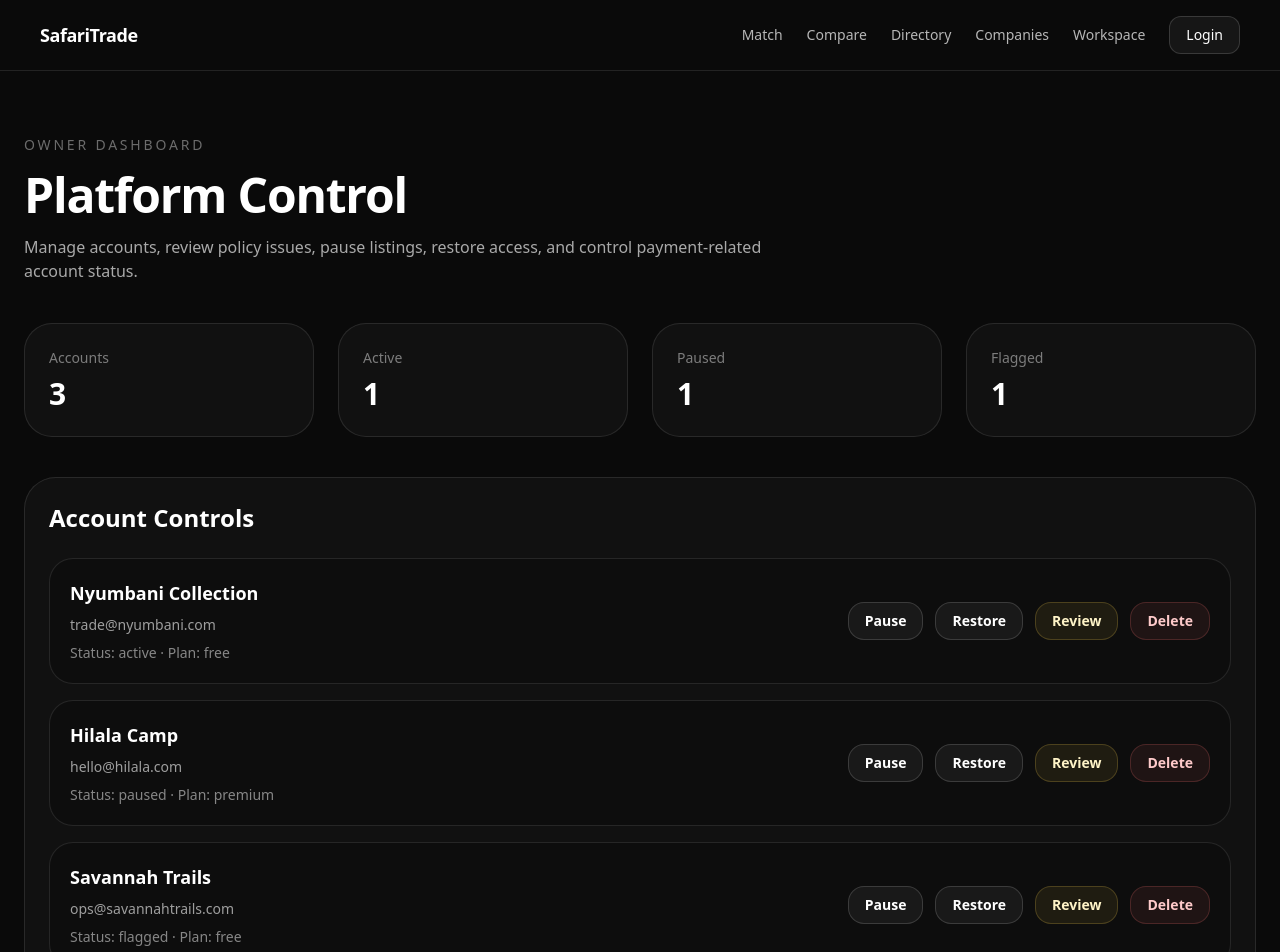
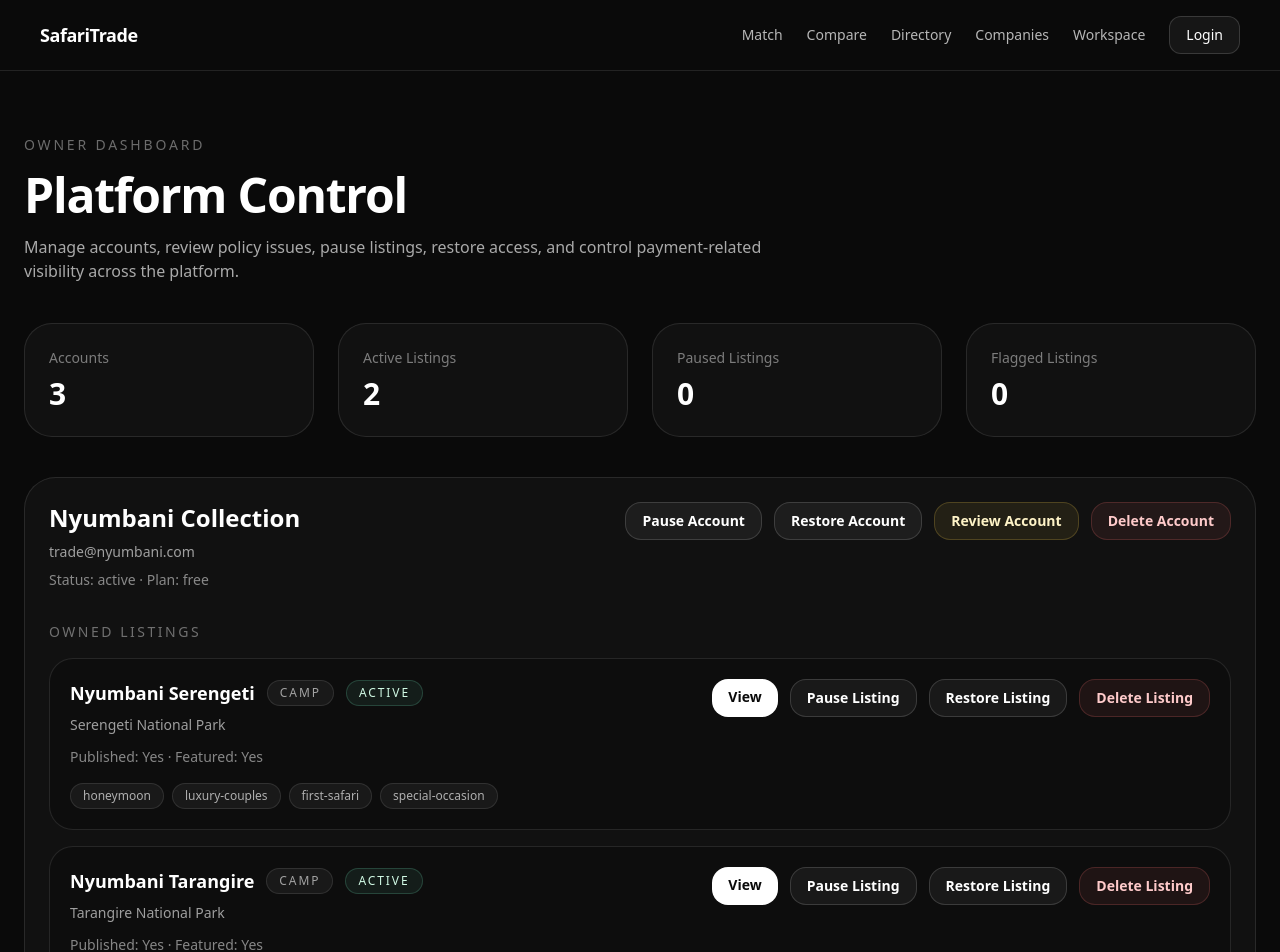
Before and after one commit to aisafarimarketing-ux/safari-trade-directory, a Next.js app: page /owner/dashboard in a window 1280 px wide. Shown: the top 952 px of the page. Built offline with nearby package versions, Linux system fonts and the light colour scheme.

Commit message:
Update page.tsx

```diff
--- a/src/app/owner/dashboard/page.tsx
+++ b/src/app/owner/dashboard/page.tsx
@@ -1,22 +1,24 @@
 "use client";
+
+import { listings } from "../../../data/listings";
 
 const sampleAccounts = [
   {
-    id: "1",
+    id: "acct-nyumbani",
     name: "Nyumbani Collection",
     email: "trade@nyumbani.com",
     status: "active",
     plan: "free",
   },
   {
-    id: "2",
+    id: "acct-hilala",
     name: "Hilala Camp",
     email: "hello@hilala.com",
     status: "paused",
     plan: "premium",
   },
   {
-    id: "3",
+    id: "acct-savannah",
     name: "Savannah Trails",
     email: "ops@savannahtrails.com",
     status: "flagged",
@@ -44,28 +46,48 @@ export default function OwnerDashboardPage() {
 
         <p className="mt-4 max-w-3xl text-white/65">
           Manage accounts, review policy issues, pause listings, restore access,
-          and control payment-related account status.
+          and control payment-related visibility across the platform.
         </p>
 
         <div className="mt-10 grid gap-6 md:grid-cols-4">
-          <StatCard label="Accounts" value="3" />
-          <StatCard label="Active" value="1" />
-          <StatCard label="Paused" value="1" />
-          <StatCard label="Flagged" value="1" />
+          <StatCard label="Accounts" value={String(sampleAccounts.length)} />
+          <StatCard
+            label="Active Listings"
+            value={String(
+              listings.filter((listing) => listing.accountStatus === "active")
+                .length,
+            )}
+          />
+          <StatCard
+            label="Paused Listings"
+            value={String(
+              listings.filter((listing) => listing.accountStatus === "paused")
+                .length,
+            )}
+          />
+          <StatCard
+            label="Flagged Listings"
+            value={String(
+              listings.filter((listing) => listing.accountStatus === "flagged")
+                .length,
+            )}
+          />
         </div>
 
-        <div className="mt-10 rounded-[32px] border border-white/10 bg-white/[0.03] p-6">
-          <h2 className="text-2xl font-semibold">Account Controls</h2>
+        <div className="mt-10 space-y-6">
+          {sampleAccounts.map((account) => {
+            const ownedListings = listings.filter(
+              (listing) => listing.ownerAccountId === account.id,
+            );
 
-          <div className="mt-6 space-y-4">
-            {sampleAccounts.map((account) => (
+            return (
               <div
                 key={account.id}
-                className="rounded-[24px] border border-white/10 bg-black/20 p-5"
+                className="rounded-[32px] border border-white/10 bg-white/[0.03] p-6"
               >
-                <div className="flex flex-col gap-4 md:flex-row md:items-center md:justify-between">
+                <div className="flex flex-col gap-4 md:flex-row md:items-start md:justify-between">
                   <div>
-                    <h3 className="text-lg font-semibold">{account.name}</h3>
+                    <h2 className="text-2xl font-semibold">{account.name}</h2>
                     <p className="mt-2 text-sm text-white/60">{account.email}</p>
                     <p className="mt-2 text-sm text-white/50">
                       Status: {account.status} · Plan: {account.plan}
@@ -77,31 +99,115 @@ export default function OwnerDashboardPage() {
                       className="rounded-2xl border border-white/15 bg-white/5 px-4 py-2 text-sm font-semibold text-white"
                       type="button"
                     >
-                      Pause
+                      Pause Account
                     </button>
                     <button
                       className="rounded-2xl border border-white/15 bg-white/5 px-4 py-2 text-sm font-semibold text-white"
                       type="button"
                     >
-                      Restore
+                      Restore Account
                     </button>
                     <button
                       className="rounded-2xl border border-amber-300/20 bg-amber-300/[0.08] px-4 py-2 text-sm font-semibold text-amber-100"
                       type="button"
                     >
-                      Review
+                      Review Account
                     </button>
                     <button
                       className="rounded-2xl border border-red-400/20 bg-red-400/[0.08] px-4 py-2 text-sm font-semibold text-red-200"
                       type="button"
                     >
-                      Delete
+                      Delete Account
                     </button>
                   </div>
                 </div>
+
+                <div className="mt-8">
+                  <p className="text-sm uppercase tracking-[0.18em] text-white/40">
+                    Owned Listings
+                  </p>
+
+                  {ownedListings.length === 0 ? (
+                    <div className="mt-4 rounded-[24px] border border-white/10 bg-black/20 p-5 text-sm text-white/55">
+                      No listings linked to this account yet.
+                    </div>
+                  ) : (
+                    <div className="mt-4 grid gap-4">
+                      {ownedListings.map((listing) => (
+                        <div
+                          key={listing.id}
+                          className="rounded-[24px] border border-white/10 bg-black/20 p-5"
+                        >
+                          <div className="flex flex-col gap-4 md:flex-row md:items-start md:justify-between">
+                            <div>
+                              <div className="flex flex-wrap items-center gap-3">
+                                <h3 className="text-lg font-semibold">
+                                  {listing.name}
+                                </h3>
+                                <span className="rounded-full border border-white/10 bg-white/5 px-3 py-1 text-xs uppercase tracking-[0.16em] text-white/60">
+                                  {listing.kind.replace("-", " ")}
+                                </span>
+                                <StatusPill status={listing.accountStatus} />
+                              </div>
+
+                              <p className="mt-2 text-sm text-white/60">
+                                {listing.location}
+                              </p>
+
+                              <p className="mt-3 text-sm text-white/50">
+                                Published: {listing.published ? "Yes" : "No"} ·
+                                Featured: {listing.featured ? "Yes" : "No"}
+                              </p>
+                            </div>
+
+                            <div className="flex flex-wrap gap-3">
+                              <a
+                                href={`/profiles/${listing.slug}`}
+                                className="rounded-2xl bg-white px-4 py-2 text-sm font-semibold text-neutral-950"
+                              >
+                                View
+                              </a>
+                              <button
+                                className="rounded-2xl border border-white/15 bg-white/5 px-4 py-2 text-sm font-semibold text-white"
+                                type="button"
+                              >
+                                Pause Listing
+                              </button>
+                              <button
+                                className="rounded-2xl border border-white/15 bg-white/5 px-4 py-2 text-sm font-semibold text-white"
+                                type="button"
+                              >
+                                Restore Listing
+                              </button>
+                              <button
+                                className="rounded-2xl border border-red-400/20 bg-red-400/[0.08] px-4 py-2 text-sm font-semibold text-red-200"
+                                type="button"
+                              >
+                                Delete Listing
+                              </button>
+                            </div>
+                          </div>
+
+                          <div className="mt-4 flex flex-wrap gap-2">
+                            {listing.matchAttributes.idealFor
+                              .slice(0, 4)
+                              .map((tag) => (
+                                <span
+                                  key={tag}
+                                  className="rounded-full border border-white/10 bg-white/5 px-3 py-1 text-xs text-white/65"
+                                >
+                                  {tag}
+                                </span>
+                              ))}
+                          </div>
+                        </div>
+                      ))}
+                    </div>
+                  )}
+                </div>
               </div>
-            ))}
-          </div>
+            );
+          })}
         </div>
 
         <div className="mt-10">
@@ -132,3 +238,25 @@ function StatCard({
     </div>
   );
 }
+
+function StatusPill({
+  status,
+}: {
+  status: "active" | "paused" | "flagged" | "deleted";
+}) {
+  const styles = {
+    active:
+      "border-emerald-300/20 bg-emerald-300/[0.08] text-emerald-100",
+    paused: "border-white/15 bg-white/5 text-white/70",
+    flagged: "border-amber-300/20 bg-amber-300/[0.08] text-amber-100",
+    deleted: "border-red-400/20 bg-red-400/[0.08] text-red-200",
+  };
+
+  return (
+    <span
+      className={`rounded-full border px-3 py-1 text-xs uppercase tracking-[0.16em] ${styles[status]}`}
+    >
+      {status}
+    </span>
+  );
+}
```
